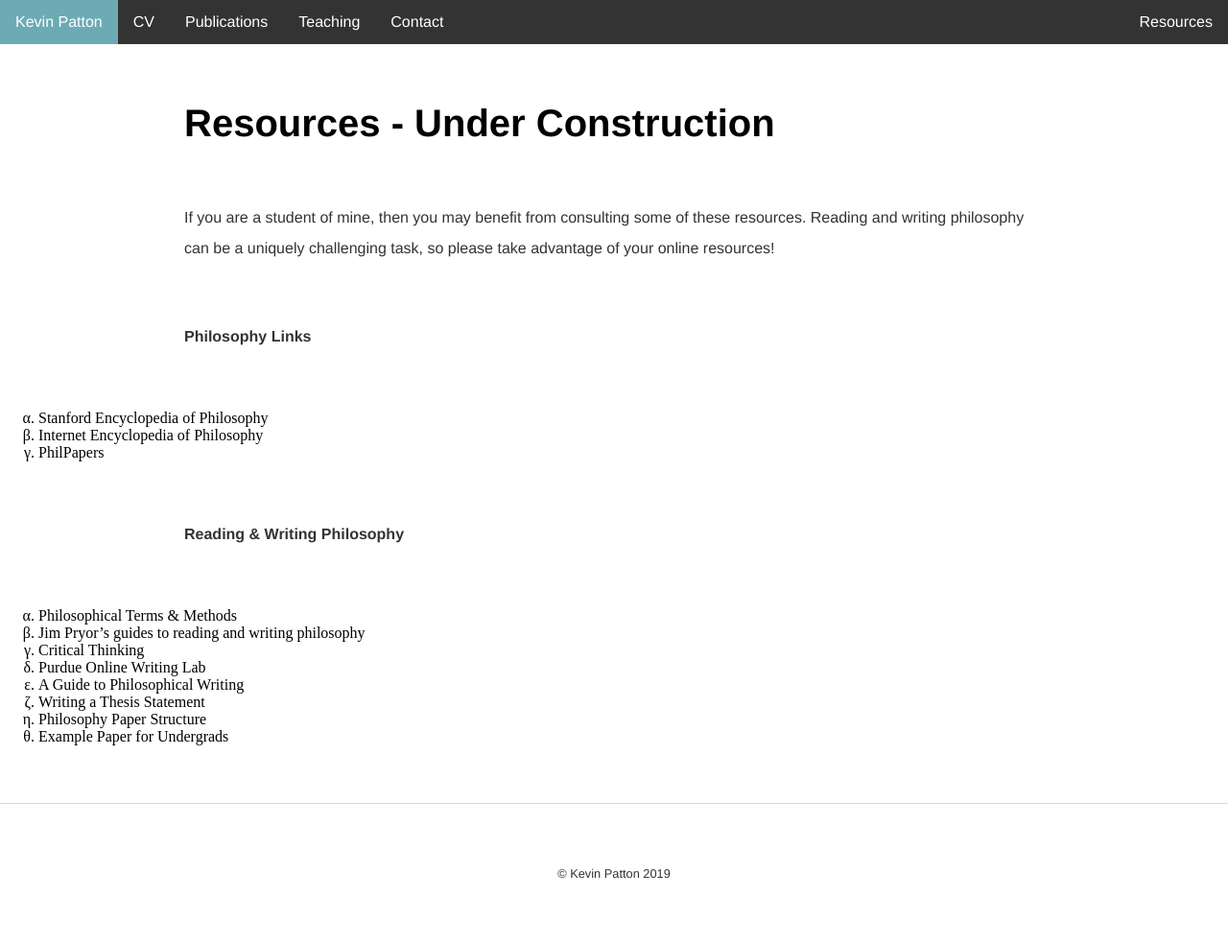
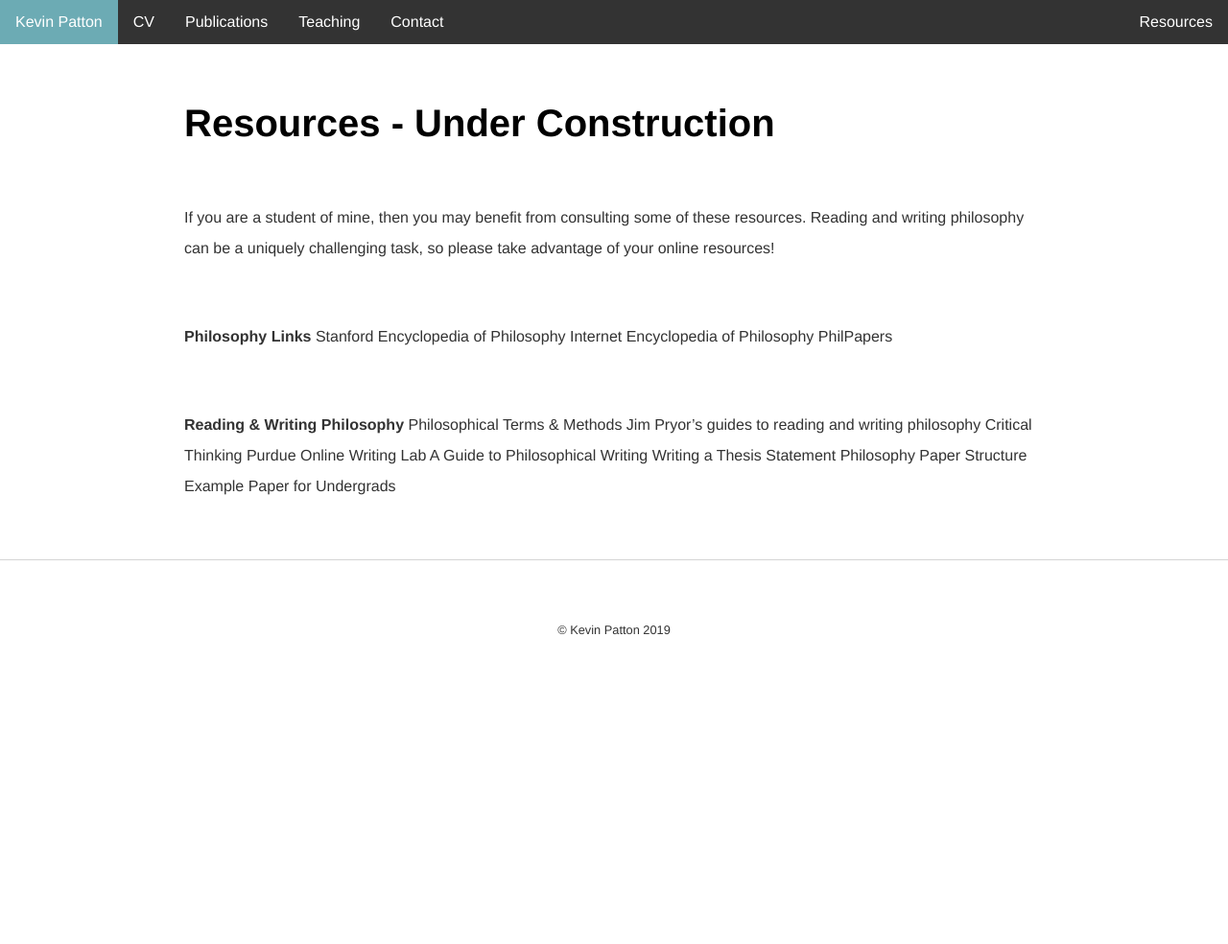
Before and after one commit to kevinjpatton/kevinjpatton.github.io, a Jekyll site: the page built from resources/index.html, in a window 1280 px wide. Shown: the whole page at 96% size. Built offline with Jekyll 4.4.1, drawn with Linux system fonts in a browser that asks for light colours; Markdown is read by kramdown in place of the engine named in the settings; after the commit the page ends 900 px from its top, so only the background shows below that.

Commit message:
Update index.html

```diff
--- a/resources/index.html
+++ b/resources/index.html
@@ -5,22 +5,16 @@
 <h1>Resources - Under Construction</h1>
 <p>If you are a student of mine, then you may benefit from consulting some of these resources.  Reading and writing philosophy can be a uniquely challenging task, so please take advantage of your online resources!</p>
 <p>
-<p><b>Philosophy Links</b>
-<ul style="list-style-type:lower-greek;">
-    <li>Stanford Encyclopedia of Philosophy
-    <li>Internet Encyclopedia of Philosophy
-    <li>PhilPapers
-</ul>
-</p>
-<p><b>Reading & Writing Philosophy</b>
-<ul style="list-style-type:lower-greek;">
-  <li>Philosophical Terms & Methods
-<li>Jim Pryor’s guides to reading and writing philosophy
-<li>Critical Thinking
-<li>Purdue Online Writing Lab
-<li>A Guide to Philosophical Writing
-<li>Writing a Thesis Statement
-<li>Philosophy Paper Structure
-<li>Example Paper for Undergrads
-</ul>
-</p>
+<p><b>Philosophy Links</b><br\>
+Stanford Encyclopedia of Philosophy<br\>
+Internet Encyclopedia of Philosophy<br\>
+PhilPapers</p>
+<p><b>Reading & Writing Philosophy</b><br\>
+Philosophical Terms & Methods<br\>
+Jim Pryor’s guides to reading and writing philosophy<br\>
+Critical Thinking<br\>
+Purdue Online Writing Lab<br\>
+A Guide to Philosophical Writing<br\>
+Writing a Thesis Statement<br\>
+Philosophy Paper Structure<br\>
+Example Paper for Undergrads</p>
```
